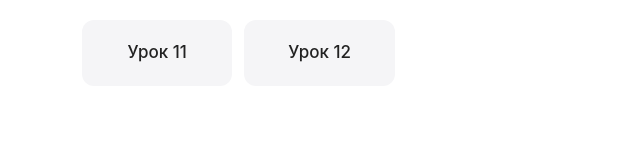
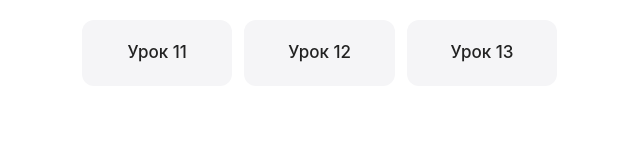
Before and after one commit to answinf/answinf.github.io, a plain HTML site: page index.html in a window 1280 px wide. Shown: the full height of the page, 158-798 px from the left. Drawn offline with Linux system fonts and the light colour scheme.

Commit message:
Update index.html

```diff
--- a/index.html
+++ b/index.html
@@ -11,6 +11,7 @@
         <div class="lessons-grid">
             <a href="lessons/11.html" class="lesson-card">Урок 11</a>
             <a href="lessons/12.html" class="lesson-card">Урок 12</a>
+            <a href="lessons/13.html" class="lesson-card">Урок 13</a>
         </div>
     </div>
     <script src="scripts/script.js"></script>
```
